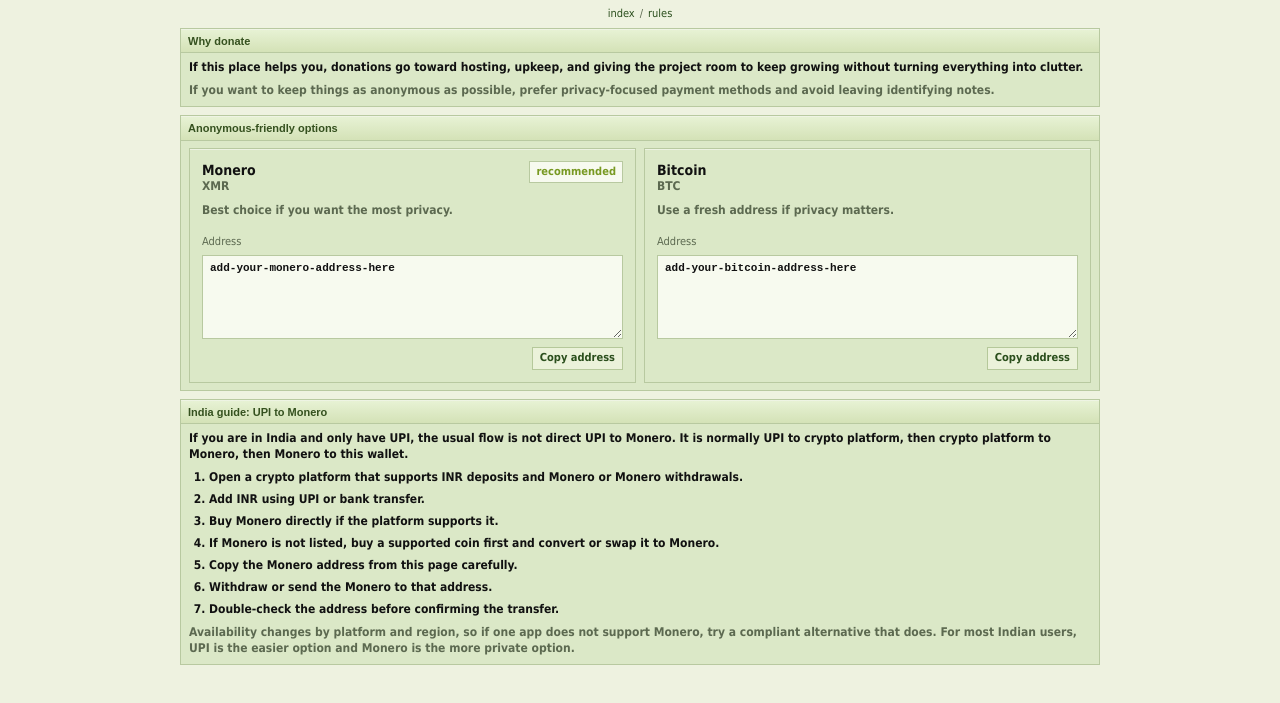
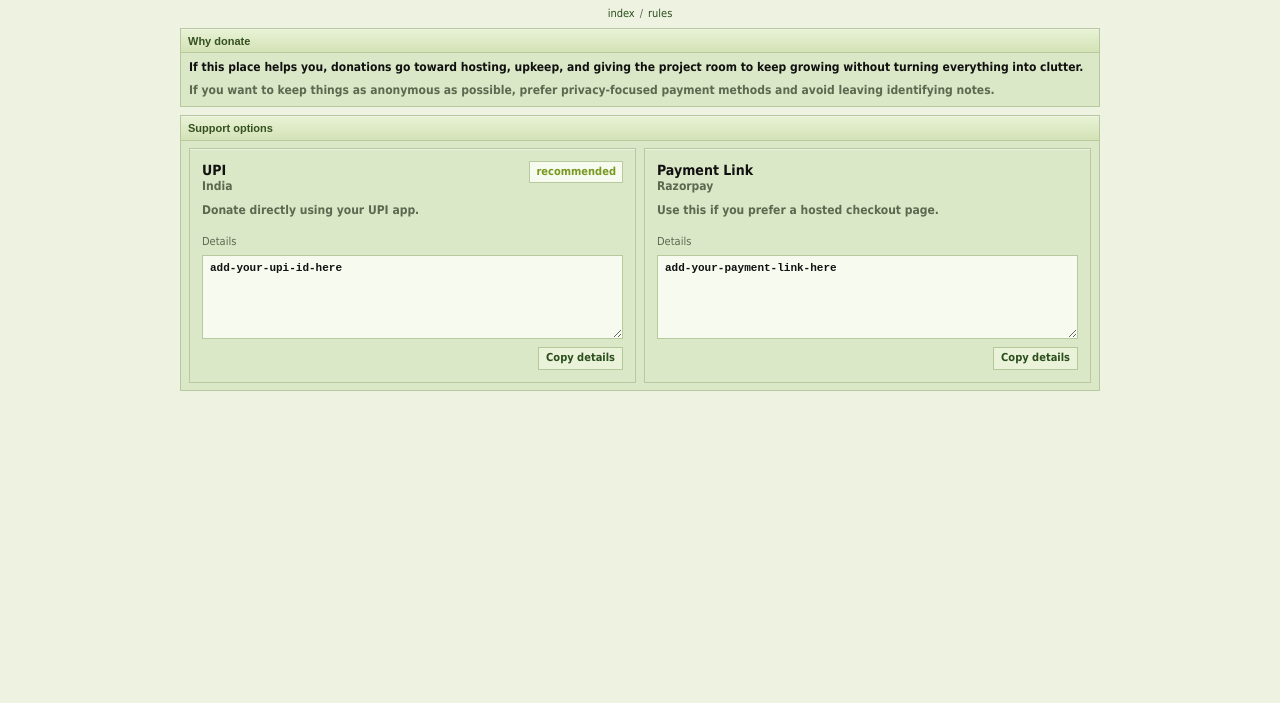
Before and after one commit to Ascend6666/AscendChan, a website: page donate.html in a window 1280 px wide. Shown: the part 89-792 px from the top of the page. Drawn offline with nearby package versions, Linux system fonts and the light colour scheme.

Commit message:
Add files via upload

```diff
--- a/donate.html
+++ b/donate.html
@@ -52,34 +52,9 @@
       </section>
 
       <section class="thread-page-panel">
-        <div class="section-title">Anonymous-friendly options</div>
+        <div class="section-title">Support options</div>
         <div class="donation-grid" id="donationGrid">
           <p class="empty-state">No donation methods configured yet.</p>
-        </div>
-      </section>
-
-      <section class="thread-page-panel">
-        <div class="section-title">India guide: UPI to Monero</div>
-        <div class="composer-grid donate-guide">
-          <p>
-            If you are in India and only have UPI, the usual flow is not direct UPI to Monero. It is
-            normally UPI to crypto platform, then crypto platform to Monero, then Monero to this
-            wallet.
-          </p>
-          <ol class="donate-steps">
-            <li>Open a crypto platform that supports INR deposits and Monero or Monero withdrawals.</li>
-            <li>Add INR using UPI or bank transfer.</li>
-            <li>Buy Monero directly if the platform supports it.</li>
-            <li>If Monero is not listed, buy a supported coin first and convert or swap it to Monero.</li>
-            <li>Copy the Monero address from this page carefully.</li>
-            <li>Withdraw or send the Monero to that address.</li>
-            <li>Double-check the address before confirming the transfer.</li>
-          </ol>
-          <p class="donate-privacy-note">
-            Availability changes by platform and region, so if one app does not support Monero, try a
-            compliant alternative that does. For most Indian users, UPI is the easier option and
-            Monero is the more private option.
-          </p>
         </div>
       </section>
     </main>
--- a/donate.js
+++ b/donate.js
@@ -72,7 +72,7 @@ function escapeHtml(value) {
 function renderDonationMethods() {
   const methods = Array.isArray(window.AscendConfig?.donations) ? window.AscendConfig.donations : [];
   if (!methods.length) {
-    donationGrid.innerHTML = '<p class="empty-state">No donation methods configured yet. Add them in local-config.js.</p>';
+    donationGrid.innerHTML = '<p class="empty-state">No donation methods configured yet. Add your UPI or payment link details in local-config.js.</p>';
     return;
   }
 
@@ -82,17 +82,17 @@ function renderDonationMethods() {
         <div class="donation-card-head">
           <div>
             <h3>${escapeHtml(method.label || "Donation method")}</h3>
-            <p class="donation-meta">${escapeHtml(method.network || "anonymous-friendly")}</p>
+            <p class="donation-meta">${escapeHtml(method.network || "support option")}</p>
           </div>
           ${method.recommended ? '<span class="donation-badge">recommended</span>' : ""}
         </div>
         <p class="donation-note">${escapeHtml(method.note || "Use the address below exactly as shown.")}</p>
         <label class="select-wrap donation-address-wrap" for="donationAddress${index}">
-          <span>Address</span>
+          <span>Details</span>
           <textarea id="donationAddress${index}" rows="3" readonly>${escapeHtml(method.address || "")}</textarea>
         </label>
         <div class="composer-actions">
-          <button class="utility-button" type="button" data-copy-donation="${index}">Copy address</button>
+          <button class="utility-button" type="button" data-copy-donation="${index}">Copy details</button>
         </div>
       </article>
     `)
@@ -159,12 +159,12 @@ document.addEventListener("click", async (event) => {
     await navigator.clipboard.writeText(address);
     copyButton.textContent = "Copied";
     window.setTimeout(() => {
-      copyButton.textContent = "Copy address";
+      copyButton.textContent = "Copy details";
     }, 1200);
   } catch {
     copyButton.textContent = "Copy failed";
     window.setTimeout(() => {
-      copyButton.textContent = "Copy address";
+      copyButton.textContent = "Copy details";
     }, 1200);
   }
 });
--- a/local-config.js
+++ b/local-config.js
@@ -7,17 +7,17 @@ window.AscendConfig = {
   },
   donations: [
     {
-      label: "Monero",
-      network: "XMR",
-      address: "add-your-monero-address-here",
-      note: "Best choice if you want the most privacy.",
+      label: "UPI",
+      network: "India",
+      address: "add-your-upi-id-here",
+      note: "Donate directly using your UPI app.",
       recommended: true,
     },
     {
-      label: "Bitcoin",
-      network: "BTC",
-      address: "add-your-bitcoin-address-here",
-      note: "Use a fresh address if privacy matters.",
+      label: "Payment Link",
+      network: "Razorpay",
+      address: "add-your-payment-link-here",
+      note: "Use this if you prefer a hosted checkout page.",
     },
   ],
 };
--- a/style.css
+++ b/style.css
@@ -1487,18 +1487,6 @@ input[type="range"] {
   color: var(--muted);
 }
 
-.donate-guide p {
-  margin: 0;
-}
-
-.donate-steps {
-  margin: 0;
-  padding-left: 20px;
-  display: grid;
-  gap: 6px;
-  color: var(--text);
-}
-
 .donation-grid {
   padding: 7px 8px;
   display: grid;
```
Also changed, not shown: local-config.example.js (+8 -8 lines).
